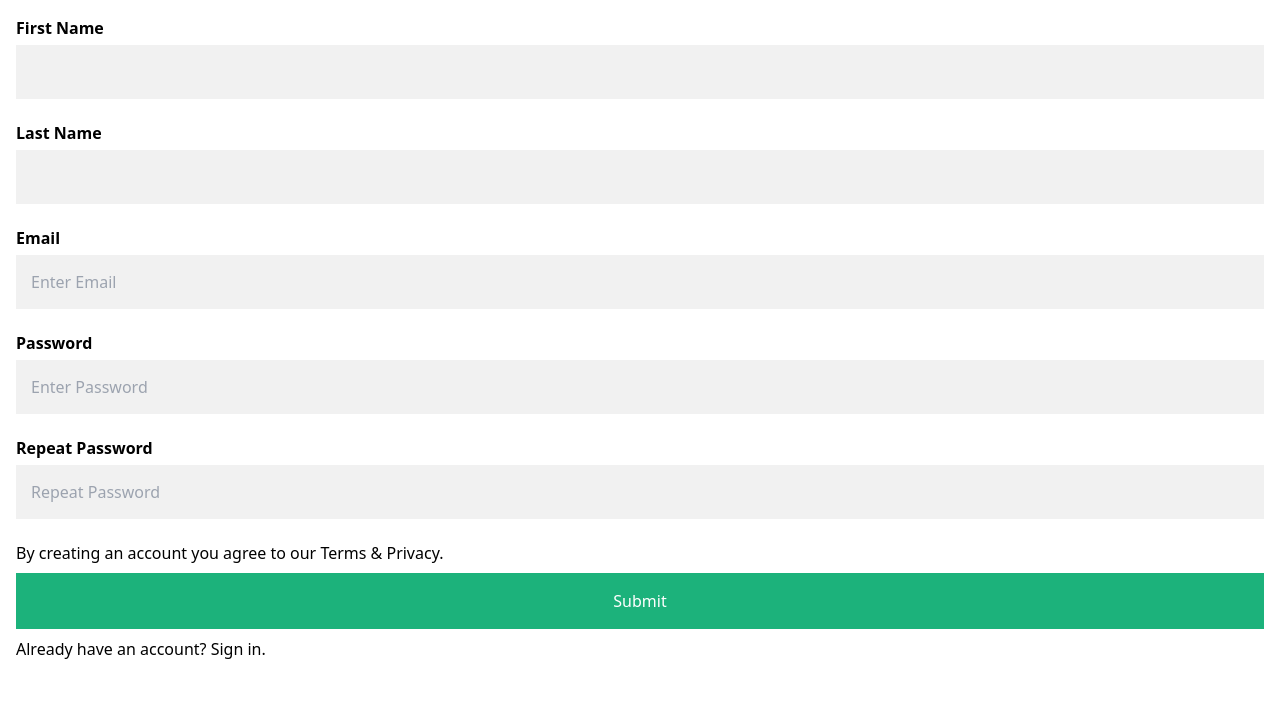
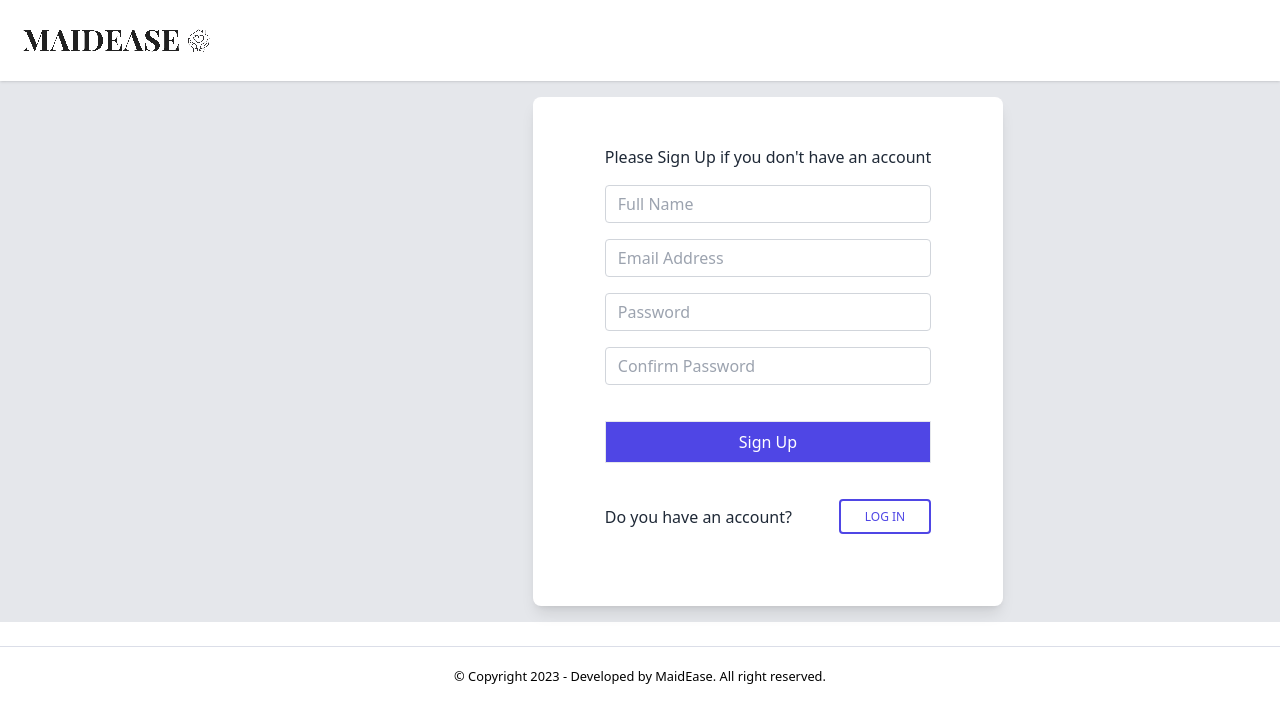
Before and after one commit to Saiteja1807/MaidEase, a Next.js app in the folder website/client/: page /Registration in a window 1280 px wide. Shown: the top 722 px of the page. Built offline with nearby package versions, Linux system fonts and the light colour scheme.

Commit message:
Registration done'

```diff
--- a/website/client/package.json
+++ b/website/client/package.json
@@ -13,6 +13,7 @@
     "@types/node": "18.14.0",
     "@types/react": "18.0.28",
     "@types/react-dom": "18.0.11",
+    "axios": "^1.3.4",
     "eslint": "8.34.0",
     "eslint-config-next": "13.1.6",
     "firebase": "^9.17.1",
@@ -22,6 +23,7 @@
     "react-dom": "18.2.0",
     "react-multi-carousel": "^2.8.2",
     "react-responsive-carousel": "^3.2.23",
+    "react-router-dom": "^6.8.2",
     "reactstrap": "^9.1.6",
     "typescript": "4.9.5"
   },
--- a/website/client/src/pages/Registration.tsx
+++ b/website/client/src/pages/Registration.tsx
@@ -1,63 +1,14 @@
-import Link from 'next/link'
-import { FormEvent } from 'react'
-import styles from  '../styles/Home.module.css'
 
-export default function Registration() {
-  // Handle the submit event on form submit.
-  const handleSubmit = async (event: FormEvent) => {
-    // Stop the form from submitting and refreshing the page.
-    event.preventDefault()
+import RegistrationHeader from "./RegistrationHeader";
+import Footer from "./Footer";
+import RegistrationForm from "./RegistrationForm";
 
-    // Cast the event target to an html form
-    const form = event.target as HTMLFormElement
-
-    // Get data from the form.
-    const data = {
-      first: form.first.value as string,
-      last: form.last.value as string,
-    }
-
-    // Send the form data to our API and get a response.
-    const response = await fetch('/api/form', {
-      // Body of the request is the JSON data we created above.
-      body: JSON.stringify(data),
-      // Tell the server we're sending JSON.
-      headers: {
-        'Content-Type': 'application/json',
-      },
-      // The method is POST because we are sending data.
-      method: 'POST',
-    })
-
-    // Get the response data from server as JSON.
-    // If server returns the name submitted, that means the form works.
-    const result = await response.json()
-    alert(`Is this your full name: ${result.data}`)
-  }
+export default function Home() {
   return (
-    <div className={styles.container}>
-
-
-      <form onSubmit={handleSubmit}>
-        <label htmlFor="first"><b>First Name</b></label>
-        <input type="text" className={styles.inputtext} id="first" name="first" required />
-        <label htmlFor="last"><b>Last Name</b></label>
-        <input type="text" className= {styles.inputtext}  id="last" name="last" required />
-
-        <label><b>Email</b></label>
-        <input type="text" className= {styles.inputtext} placeholder="Enter Email" name="email" id="email" required/>
-
-        <label ><b>Password</b></label>
-        <input type="password" className= {styles.inputtext} placeholder="Enter Password" name="psw" id="psw" required/>
-
-        <label ><b>Repeat Password</b></label>
-        <input type="password" className= {styles.inputtext} placeholder="Repeat Password" name="psw-repeat" id="psw-repeat" required/>
-
-
-        <p>By creating an account you agree to our <a href="#">Terms & Privacy</a>.</p>
-        <button type="submit" className={styles.registerbtn}>Submit</button>
-        <p>Already have an account? <a href="#">Sign in</a>.</p>
-      </form>
-    </div>
+    <>
+      <RegistrationHeader/>
+      <RegistrationForm/>
+      <Footer/>
+    </>
   )
 }
--- /dev/null
+++ b/website/client/src/pages/RegistrationForm.tsx
@@ -0,0 +1,84 @@
+import React, { useEffect, useState } from 'react';
+const RegistrationForm = () => {
+  const [payload, setPayload] = useState({
+    userEmail: '',
+    pin: '',
+  });
+
+  return (
+    <section className='h-full py-4 gradient-form bg-gray-200 py-0'>
+      <div className='container py-0 pl-64 h-full'>
+        <div className=' flex justify-center items-center flex-wrap h-full g-6 text-gray-800'>
+          <div className=''>
+            <div className='block bg-white shadow-lg rounded-lg'>
+              <div className='lg:flex lg:flex-wrap g-0'>
+                <div className='px-4 md:px-0'>
+                  <div className='md:p-12 md:mx-6'>
+                    <div className='text-center'>
+                    </div>
+                    <form>
+                      <p className='mb-4'>
+                        Please Sign Up if you don't have an account
+                      </p>
+                      <div className='mb-4'>
+                      <input
+                          type='Name'
+                          className='form-control block w-full px-3 py-1.5 text-base font-normal text-gray-700 bg-white bg-clip-padding border border-solid border-gray-300 rounded transition ease-in-out m-0 focus:text-gray-700 focus:bg-white focus:border-blue-600 focus:outline-none'
+                          placeholder='Full Name'
+                          name='userName'
+                        />
+                      </div>
+                      <div className='mb-4'>
+                      <input
+                          type='email'
+                          className='form-control block w-full px-3 py-1.5 text-base font-normal text-gray-700 bg-white bg-clip-padding border border-solid border-gray-300 rounded transition ease-in-out m-0 focus:text-gray-700 focus:bg-white focus:border-blue-600 focus:outline-none'
+                          placeholder='Email Address'
+                          name='userEmail'
+                        />
+                      </div>
+                      <div className='mb-4'>
+                        <input
+                          type='password'
+                          className='form-control block w-full px-3 py-1.5 text-base font-normal text-gray-700 bg-white bg-clip-padding border border-solid border-gray-300 rounded transition ease-in-out m-0 focus:text-gray-700 focus:bg-white focus:border-blue-600 focus:outline-none'
+                          placeholder='Password'
+                          name='password'
+                        />
+                      </div>
+                      <div className='mb-4'>
+                        <input
+                          type='password'
+                          className='form-control block w-full px-3 py-1.5 text-base font-normal text-gray-700 bg-white bg-clip-padding border border-solid border-gray-300 rounded transition ease-in-out m-0 focus:text-gray-700 focus:bg-white focus:border-blue-600 focus:outline-none'
+                          placeholder='Confirm Password'
+                          name='cPassword'
+                        />
+                      </div>
+                      <div className='text-center mb-4'>
+                        <button
+                          className='border w-full my-5 py-2 bg-indigo-600 hover:bg-indigo-500 text-white'
+                          type='button'
+                        >
+                          Sign Up
+                        </button>
+                      </div>
+                      <div className='flex items-center justify-between pb-6'>
+                        <p className='mb-0 mr-2'>Do you have an account?</p>
+                        <button
+                          type='button'
+                          className='inline-block px-6 py-2 border-2 border-indigo-600 text-indigo-600 font-medium text-xs leading-tight uppercase rounded hover:bg-black hover:bg-opacity-5 focus:outline-none focus:ring-0 transition duration-150 ease-in-out'
+                        >
+                          Log In
+                        </button>
+                      </div>
+                    </form>
+                  </div>
+                </div>
+              </div>
+            </div>
+          </div>
+        </div>
+      </div>
+    </section>
+  );
+};
+
+export default RegistrationForm;
--- /dev/null
+++ b/website/client/src/pages/RegistrationHeader.tsx
@@ -0,0 +1,31 @@
+import Link from 'next/link'
+import React from 'react'
+
+export default function RegistrationHeader() {
+    return (
+        <div>
+            <header className="sticky top-0 z-30 w-full p-6 bg-white sm:px-4 shadow">
+                <div className="flex items-center justify-between mx-auto max-w-7xl">
+                    <Link href="/">
+                        <span className="text-2xl font-bold text-purple-600 font-serif">
+                            <img src="/images/Logo.jpg"></img>
+                        </span>
+                    </Link>
+                    <div className="flex items-center space-x-1">
+                        <ul className="hidden space-x-2 md:inline-flex">
+
+                        </ul>
+                        <div className="inline-flex md:hidden">
+                            <button className="flex-none px-2 ">
+                                <svg xmlns="http://www.w3.org/2000/svg" fill="none" viewBox="0 0 24 24" strokeWidth={1.5} stroke="currentColor" className="w-6 h-6">
+                                    <path strokeLinecap="round" strokeLinejoin="round" d="M3.75 6.75h16.5M3.75 12h16.5m-16.5 5.25h16.5" />
+                                </svg>
+                            </button>
+                        </div>
+                    </div>
+                </div>
+            </header>
+        </div>
+
+    )
+}
```
Also changed, not shown: 1 other file (tests, documents, lock files or other folders).
